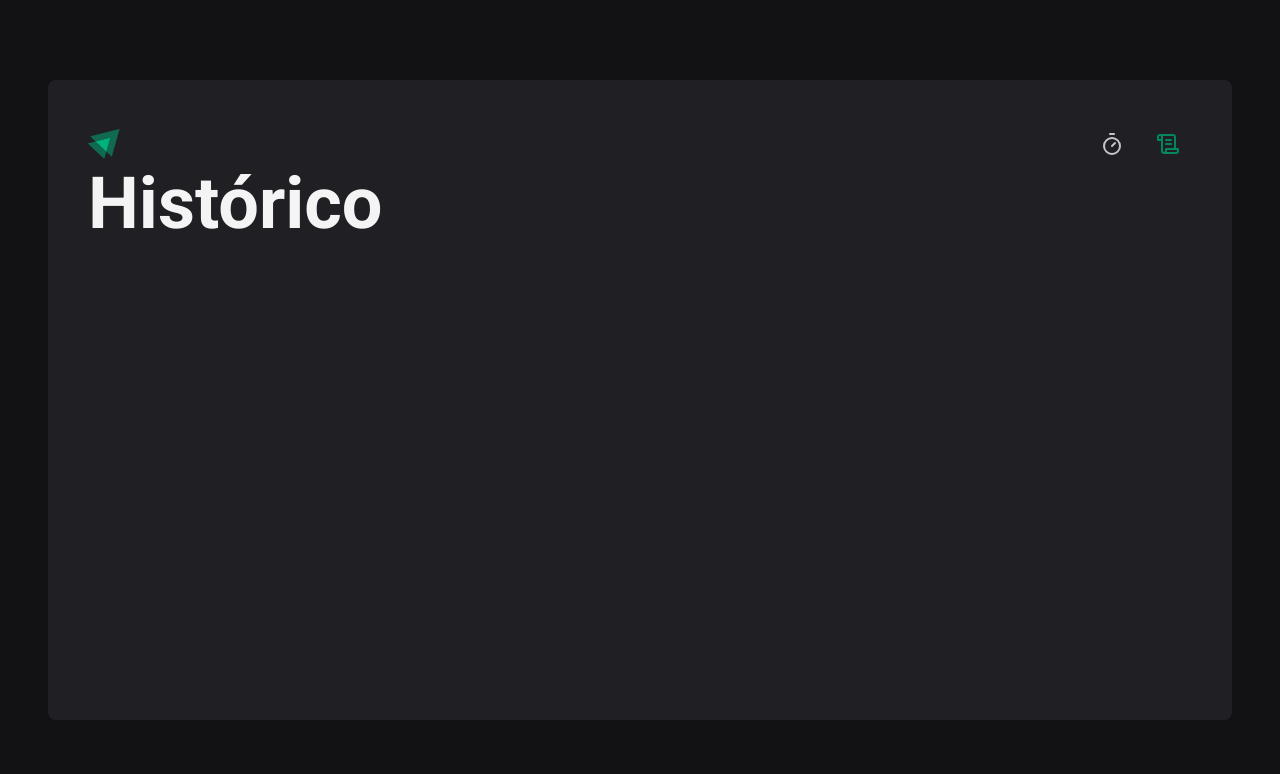
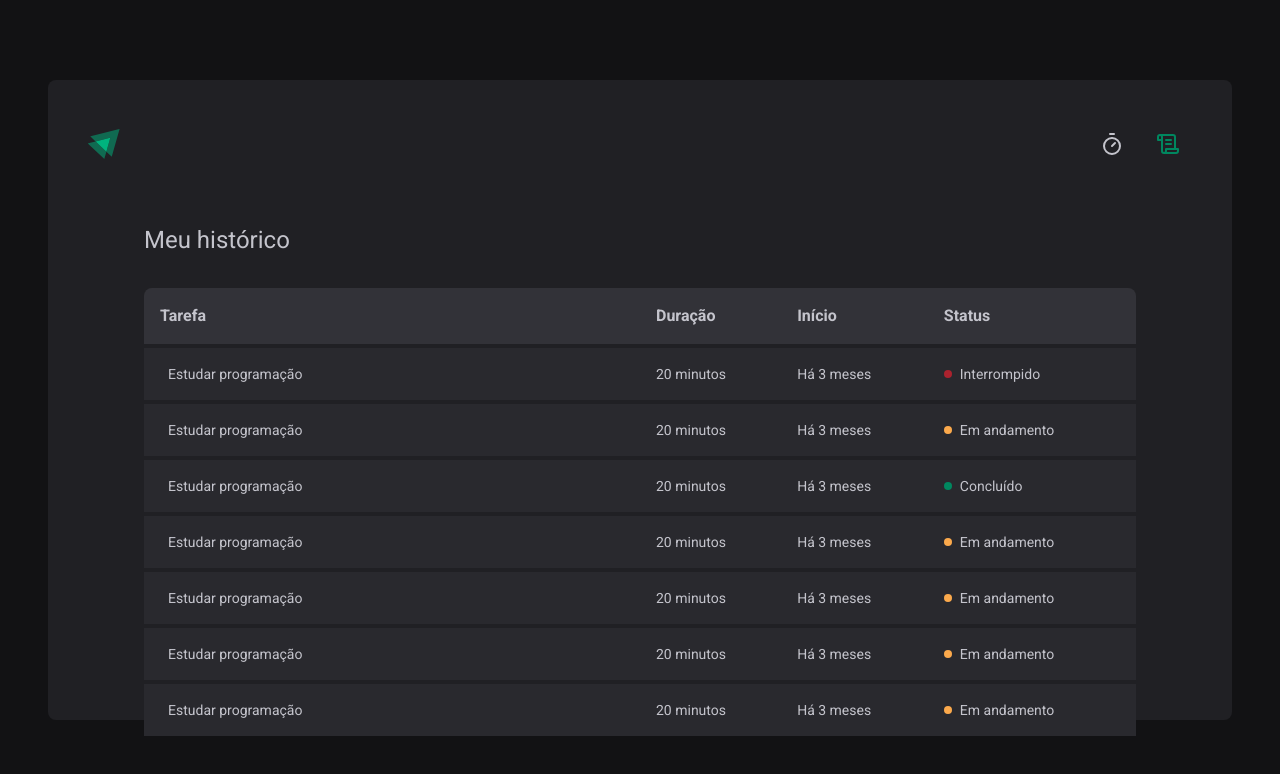
Before and after one commit to matheuskaully/ignite-timer, a Next.js app: page /history in a window 1280 px wide. Shown: the top 774 px of the page. Built offline with nearby package versions, Linux system fonts and the light colour scheme.

Commit message:
add Status component

```diff
--- /dev/null
+++ b/src/app/components/Status.tsx
@@ -0,0 +1,25 @@
+interface StatusColorProps {
+  statusColor: 'yellow' | 'red' | 'green'
+}
+
+export default function Status({ statusColor }: StatusColorProps) {
+  if (statusColor === 'yellow') {
+    return (
+      <span className="flex items-center gap-2 before:h-2 before:w-2 before:rounded-full before:bg-newyellow-500 ">
+        Em andamento
+      </span>
+    )
+  } else if (statusColor === 'red') {
+    return (
+      <span className="flex items-center gap-2 before:h-2 before:w-2 before:rounded-full before:bg-newred-500 ">
+        Interrompido
+      </span>
+    )
+  } else if (statusColor === 'green') {
+    return (
+      <span className="flex items-center gap-2 before:h-2 before:w-2 before:rounded-full before:bg-newgreen-500 ">
+        Concluído
+      </span>
+    )
+  }
+}
--- a/src/app/history/page.tsx
+++ b/src/app/history/page.tsx
@@ -1,3 +1,125 @@
+import Status from '../components/Status'
+
 export default function History() {
-  return <h1 className="text-7xl font-bold text-zinc-100">Histórico</h1>
+  return (
+    <main className="flex flex-1 flex-col p-14">
+      <h1 className="text-2xl">Meu histórico</h1>
+      <div className="mt-8 flex flex-1 overflow-auto">
+        <table className="w-full min-w-[600px] border-collapse">
+          <thead>
+            <tr>
+              <th className="items-start rounded-ss-lg bg-newgray-600 p-4 pr-6 text-left">
+                Tarefa
+              </th>
+              <th className="bg-newgray-600 p-4 text-left">Duração</th>
+              <th className="bg-newgray-600 p-4 text-left">Início</th>
+              <th className="rounded-tr-lg bg-newgray-600 p-4 pr-6 text-left">
+                Status
+              </th>
+            </tr>
+          </thead>
+          <tbody>
+            <tr>
+              <td className="border-t-4 border-newgray-800 bg-newgray-700 p-4 text-sm first:w-1/2 first:pl-6">
+                Estudar programação
+              </td>
+              <td className="border-t-4 border-newgray-800 bg-newgray-700 p-4 text-sm">
+                20 minutos
+              </td>
+              <td className="border-t-4 border-newgray-800 bg-newgray-700 p-4 text-sm">
+                Há 3 meses
+              </td>
+              <td className="border-t-4 border-newgray-800 bg-newgray-700 p-4 text-sm last:pr-6">
+                <Status statusColor="red" />
+              </td>
+            </tr>
+            <tr>
+              <td className="border-t-4 border-newgray-800 bg-newgray-700 p-4 text-sm first:w-1/2 first:pl-6">
+                Estudar programação
+              </td>
+              <td className="border-t-4 border-newgray-800 bg-newgray-700 p-4 text-sm">
+                20 minutos
+              </td>
+              <td className="border-t-4 border-newgray-800 bg-newgray-700 p-4 text-sm">
+                Há 3 meses
+              </td>
+              <td className="border-t-4 border-newgray-800 bg-newgray-700 p-4 text-sm last:pr-6">
+                <Status statusColor="yellow" />
+              </td>
+            </tr>
+            <tr>
+              <td className="border-t-4 border-newgray-800 bg-newgray-700 p-4 text-sm first:w-1/2 first:pl-6">
+                Estudar programação
+              </td>
+              <td className="border-t-4 border-newgray-800 bg-newgray-700 p-4 text-sm">
+                20 minutos
+              </td>
+              <td className="border-t-4 border-newgray-800 bg-newgray-700 p-4 text-sm">
+                Há 3 meses
+              </td>
+              <td className="border-t-4 border-newgray-800 bg-newgray-700 p-4 text-sm last:pr-6">
+                <Status statusColor="green" />
+              </td>
+            </tr>
+            <tr>
+              <td className="border-t-4 border-newgray-800 bg-newgray-700 p-4 text-sm first:w-1/2 first:pl-6">
+                Estudar programação
+              </td>
+              <td className="border-t-4 border-newgray-800 bg-newgray-700 p-4 text-sm">
+                20 minutos
+              </td>
+              <td className="border-t-4 border-newgray-800 bg-newgray-700 p-4 text-sm">
+                Há 3 meses
+              </td>
+              <td className="border-t-4 border-newgray-800 bg-newgray-700 p-4 text-sm last:pr-6">
+                <Status statusColor="yellow" />
+              </td>
+            </tr>
+            <tr>
+              <td className="border-t-4 border-newgray-800 bg-newgray-700 p-4 text-sm first:w-1/2 first:pl-6">
+                Estudar programação
+              </td>
+              <td className="border-t-4 border-newgray-800 bg-newgray-700 p-4 text-sm">
+                20 minutos
+              </td>
+              <td className="border-t-4 border-newgray-800 bg-newgray-700 p-4 text-sm">
+                Há 3 meses
+              </td>
+              <td className="border-t-4 border-newgray-800 bg-newgray-700 p-4 text-sm last:pr-6">
+                <Status statusColor="yellow" />
+              </td>
+            </tr>
+            <tr>
+              <td className="border-t-4 border-newgray-800 bg-newgray-700 p-4 text-sm first:w-1/2 first:pl-6">
+                Estudar programação
+              </td>
+              <td className="border-t-4 border-newgray-800 bg-newgray-700 p-4 text-sm">
+                20 minutos
+              </td>
+              <td className="border-t-4 border-newgray-800 bg-newgray-700 p-4 text-sm">
+                Há 3 meses
+              </td>
+              <td className="border-t-4 border-newgray-800 bg-newgray-700 p-4 text-sm last:pr-6">
+                <Status statusColor="yellow" />
+              </td>
+            </tr>
+            <tr>
+              <td className="border-t-4 border-newgray-800 bg-newgray-700 p-4 text-sm first:w-1/2 first:pl-6">
+                Estudar programação
+              </td>
+              <td className="border-t-4 border-newgray-800 bg-newgray-700 p-4 text-sm">
+                20 minutos
+              </td>
+              <td className="border-t-4 border-newgray-800 bg-newgray-700 p-4 text-sm">
+                Há 3 meses
+              </td>
+              <td className="border-t-4 border-newgray-800 bg-newgray-700 p-4 text-sm last:pr-6">
+                <Status statusColor="yellow" />
+              </td>
+            </tr>
+          </tbody>
+        </table>
+      </div>
+    </main>
+  )
 }
--- a/src/app/page.tsx
+++ b/src/app/page.tsx
@@ -1,30 +1,147 @@
+'use client'
+
 import { Play } from 'lucide-react'
+import { useForm } from 'react-hook-form'
+import { zodResolver } from '@hookform/resolvers/zod'
+import * as zod from 'zod'
+import { useEffect, useState } from 'react'
+import { differenceInSeconds } from 'date-fns'
+
+interface Cycle {
+  id: string
+  task: string
+  minutesAmount: number
+  startDate: Date
+}
+
+const newCycleFormValidationSchema = zod.object({
+  task: zod.string().min(1, 'Informe a tarefa'),
+  minutesAmount: zod
+    .number()
+    .min(5, 'Precisa ser no mínimo 5 minutos')
+    .max(60, 'Não pode ultrapassar 60 minutos'),
+})
+
+type NewCycleFormData = zod.infer<typeof newCycleFormValidationSchema>
 
 export default function Home() {
+  const [cycles, setCycles] = useState<Cycle[]>([])
+  const [activeCycleId, setActiveCycleId] = useState<string | null>(null)
+  const [amountSecondsPassed, setAmountSecondsPassed] = useState(0)
+
+  const { register, handleSubmit, watch, reset } = useForm<NewCycleFormData>({
+    resolver: zodResolver(newCycleFormValidationSchema),
+    defaultValues: {
+      task: '',
+      minutesAmount: 0,
+    },
+  })
+
+  const activeCycle = cycles.find((cycle) => cycle.id === activeCycleId)
+
+  useEffect(() => {
+    let interval: any
+
+    if (activeCycle) {
+      interval = setInterval(() => {
+        setAmountSecondsPassed(
+          differenceInSeconds(new Date(), activeCycle.startDate),
+        )
+      }, 1000)
+    }
+
+    return () => {
+      clearInterval(interval)
+    }
+  }, [activeCycle])
+
+  function handleCreateNewCycle(data: NewCycleFormData) {
+    const id = String(new Date().getTime())
+
+    const newCycle: Cycle = {
+      id,
+      task: data.task,
+      minutesAmount: data.minutesAmount,
+      startDate: new Date(),
+    }
+    setCycles((state) => [...state, newCycle])
+    setActiveCycleId(id)
+    setAmountSecondsPassed(0)
+
+    reset()
+  }
+
+  const totalSeconds = activeCycle ? activeCycle.minutesAmount * 60 : 0
+  const currentSeconds = activeCycle ? totalSeconds - amountSecondsPassed : 0
+
+  const minutesAmount = Math.floor(currentSeconds / 60)
+  const secondsAmount = currentSeconds % 60
+
+  const minutes = String(minutesAmount).padStart(2, '0')
+  const seconds = String(secondsAmount).padStart(2, '0')
+
+  useEffect(() => {
+    if (activeCycle) {
+      document.title = `⌚${minutes}:${seconds}`
+    }
+  }, [minutes, seconds, activeCycle])
+
+  const task = watch('task')
+  const isSubmitDisabled = !task
+
   return (
     <main className="flex flex-1 flex-col items-center justify-center">
-      {/* <h1 className="text-7xl font-bold text-zinc-100">Home</h1> */}
-      <form action="" className="flex flex-col items-center gap-14">
+      <form
+        action=""
+        onSubmit={handleSubmit(handleCreateNewCycle)}
+        className="flex flex-col items-center gap-14"
+      >
         <div className="flex w-full flex-wrap items-center justify-center gap-2 text-lg font-bold">
           <label htmlFor="task">Vou trabalhar em</label>
-          <input id="task" />
-
+          <input
+            id="task"
+            list="task-suggestions"
+            placeholder="dê um nome para seu projeto"
+            className="h-10 flex-1 border-0 border-b-2 border-newgray-100 bg-transparent px-2 py-0 text-lg font-bold focus:border-newgreen-500 focus:shadow-none focus:outline-none focus:placeholder:text-newgray-500"
+            {...register('task')}
+          />
           <label htmlFor="minutesAmount">durante</label>
-          <input type="number" id="minutesAmount" />
+          <input
+            type="number"
+            id="minutesAmount"
+            step={5}
+            min={5}
+            maxLength={60}
+            placeholder="00"
+            className="h-10 w-16 border-0 border-b-2 border-newgray-100 bg-transparent px-2 py-1 text-lg font-bold focus:border-newgreen-500 focus:shadow-none focus:outline-none focus:placeholder:text-newgray-500"
+            {...register('minutesAmount', { valueAsNumber: true })}
+          />
           <span>minutos.</span>
         </div>
 
         <div className="flex gap-4 font-alt text-[10rem] leading-[8rem]">
-          <span className="rounded-lg bg-newgray-700 px-4 py-8">0</span>
-          <span className="rounded-lg bg-newgray-700 px-4 py-8">0</span>
-          <div className="flex w-12 justify-center overflow-hidden px-0 py-8 text-newgreen-500">
+          <span className="rounded-lg bg-newgray-700 px-4 py-10">
+            {minutes[0]}
+          </span>
+          <span className="rounded-lg bg-newgray-700 px-4 py-10">
+            {minutes[1]}
+          </span>
+          <div className="flex w-12 justify-center overflow-hidden px-2 py-8 text-newgreen-500">
             :
           </div>
-          <span className="rounded-lg bg-newgray-700 px-4 py-8">0</span>
-          <span className="rounded-lg bg-newgray-700 px-4 py-8">0</span>
+          <span className="rounded-lg bg-newgray-700 px-4 py-8">
+            {seconds[0]}
+          </span>
+          <span className="rounded-lg bg-newgray-700 px-4 py-8">
+            {seconds[1]}
+          </span>
         </div>
 
-        <button type="submit" className="flex">
+        <button
+          disabled={isSubmitDisabled}
+          type="submit"
+          className="flex w-full items-center justify-center gap-2 rounded-lg bg-newgreen-500 p-4 font-bold transition-colors hover:bg-newgreen-900 disabled:cursor-not-allowed disabled:bg-newgreen-900 disabled:opacity-70"
+        >
           <Play size={24} />
           Começar
         </button>
--- a/tailwind.config.js
+++ b/tailwind.config.js
@@ -32,6 +32,7 @@ module.exports = {
           300: '#00b37e',
           500: '#00875f',
           700: '#015f43',
+          900: '#00875fb2'
         },
         'newred': {
           500: '#ab222e',
```
Also changed, not shown: package.json (+6 -2 lines), 1 other file (tests, documents, lock files or other folders).
